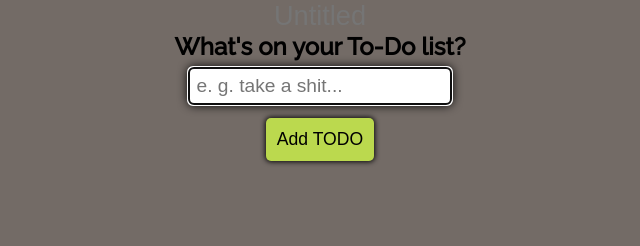
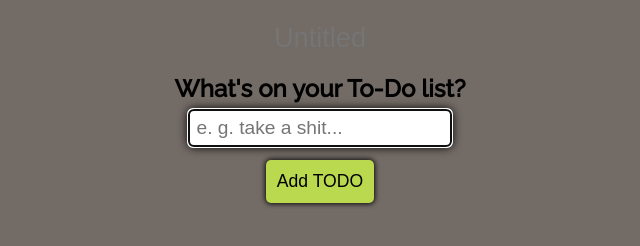
Before and after one commit to sonofAI/todoApp, a plain HTML site: page index.html in a window 1280 px wide. Shown: the whole page, without its empty margins (320-960 px from the left). Drawn offline with Linux system fonts and the light colour scheme.

Commit message:
Update index.html

```diff
--- a/index.html
+++ b/index.html
@@ -9,7 +9,7 @@
     <title>To-Do List</title>
 </head>
 <body>
-    <div>
+    <div id="title-div">
         <input id="title" type="text" placeholder="Untitled">
     </div>
 
```
